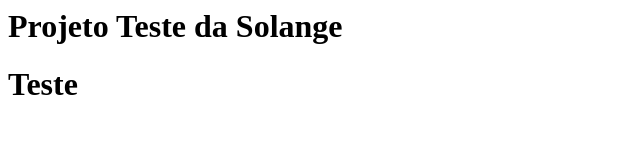
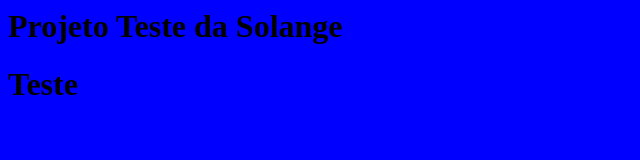
Before and after one commit to sleite31/curso-git, a plain HTML site: page index.html in a window 1280 px wide. Shown: the whole page, without its empty margins (0-640 px from the left). Drawn offline with Linux system fonts and the light colour scheme.

Commit message:
inicio do design

```diff
--- /dev/null
+++ b/estilo.css
@@ -0,0 +1,3 @@
+body {
+	background-color:blue;
+}
--- a/index.html
+++ b/index.html
@@ -1,6 +1,6 @@
 <html>
 <head>
-<meta http-equiv="Content-Type" content="text/html; charset=utf-8" />
+<link rel="stylesheet" href="estilo.css" >
 <title>Untitled Document</title>
 </head>
 <body>
```
